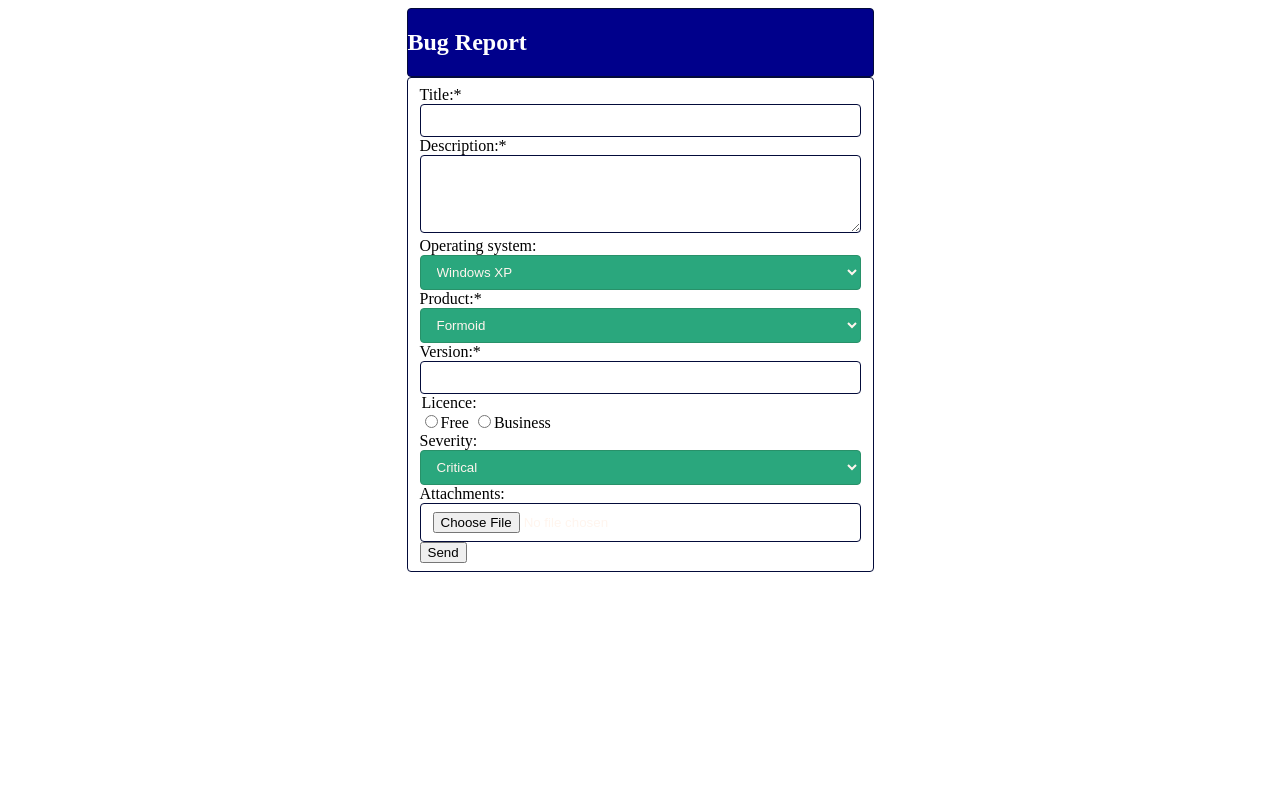
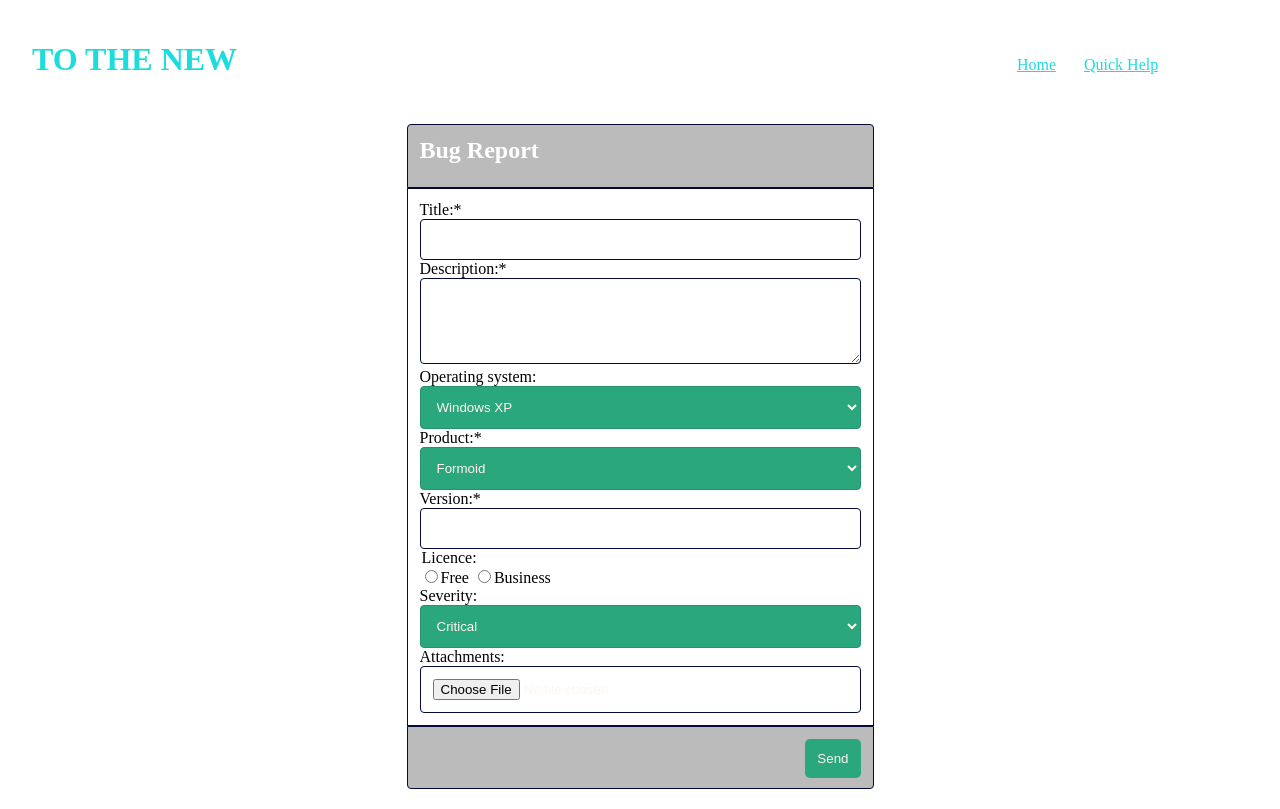
Before and after one commit to akashkumar-v067/Bootcamp_HTML, a plain HTML site: page index.html in a window 1280 px wide. Drawn offline with Linux system fonts and the light colour scheme.

Commit message:
quest10 completed

```diff
--- a/index.html
+++ b/index.html
@@ -5,7 +5,7 @@
     <style>
         input[type=text],
         textarea,
-        input[type=file] {
+        input[type=file]{
             color: seashell;
             width: 100%;
             padding: 8px 12px;
@@ -13,6 +13,16 @@
             border: 1.5px solid rgb(3, 11, 58);
             border-radius: 4px;
             box-sizing: border-box;
+            padding: 12px 12px;
+        }
+        button{
+            color: seashell;
+            background-color: rgb(42, 167, 125);;
+            align-content: flex-end;
+            border-radius: 5px;
+            border:0px;
+            box-sizing: border-box;
+            padding: 12px 12px;
         }
 
         select {
@@ -24,6 +34,7 @@
             border: 1px solid rgb(40, 145, 105);
             border-radius: 4px;
             box-sizing: border-box;
+            padding: 12px 12px;
         }
 
         .div-flex {
@@ -33,37 +44,75 @@
             border: 1px solid #ccc;
             border-radius: 4px;
             box-sizing: border-box;
+            padding: 12px 12px;
         }
 
         .bug-report {
             color: white;
-            background-color: darkblue;
-            margin: o auto;
+            background-color: rgb(187, 187, 187);
+            margin:0% auto;
             border-radius: 4px;
             border: 1.5px solid rgb(3, 11, 58);
-            box-sizing: 20px border-box;
+            border-bottom-left-radius: 0px;
+            border-bottom-right-radius: 0px;
+            height: 1cm;
+            size: 20pc;
+            padding: 12px 12px;
+
         }
+        .sub-report {
+            color: white;
+            background-color: rgb(187, 187, 187);
+            margin:0% auto;
+            border-radius: 4px;
+            border: 1.5px solid rgb(3, 11, 58);
+            border-top-left-radius: 0px;
+            border-top-right-radius: 0px;
+            height: 1cm;
+            size: 20pc;
+            padding: 12px 12px;
 
-        .container {
+        }
+          .container{
             display: flex;
+            justify-content: center;
+            padding: 12px 12px;
 
-            justify-content: center;
-        }
+          }
         .form{
             border: 1.5px solid rgb(3, 11, 58);
-            border-radius: 4px;
-            padding: 8px 12px;
+            border-radius: 0px;
+            padding: 12px 12px;
+
+        }
+        h1{
+            color: rgb(28, 221, 221);
+            display: inline-block;
+            width: 25cm;
+            font: optional;
+            padding: 12px 12px;
+        }
+        a{
+            color: rgb(28, 221, 221);
+            font: optional;
+            align-self: right;
+            padding: 12px 12px;
         }
     </style>
 
 </head>
 
 <body>
+    <a><h1>TO THE NEW</h1></a>
+    <a href="https://www.tothenew.com/">Home</a>
+    <a href="https://www.tothenew.com/contact-us">Quick Help</a>
+
     <div class="container">
+        <div>
+     <div>
+        <h2 class="bug-report">Bug Report</h2>
+    </div>
 
-        <div>
-
-        <div class="bug-report"><h2>Bug Report</h2></div>
 
         <form class="form">
 
@@ -95,14 +144,19 @@
             </select><br>
             <label>Attachments: </label>
             <input type="file" value="file" name="file" /><br>
-            <div>
-                <input type="submit" value="Send" />
-            </div>
+
 
 
         </form>
+
+        <div align="right" class="sub-report"><button> Send</button></div>
+
+
+
     </div>
     </div>
+
+
 
 </body>
 
```
